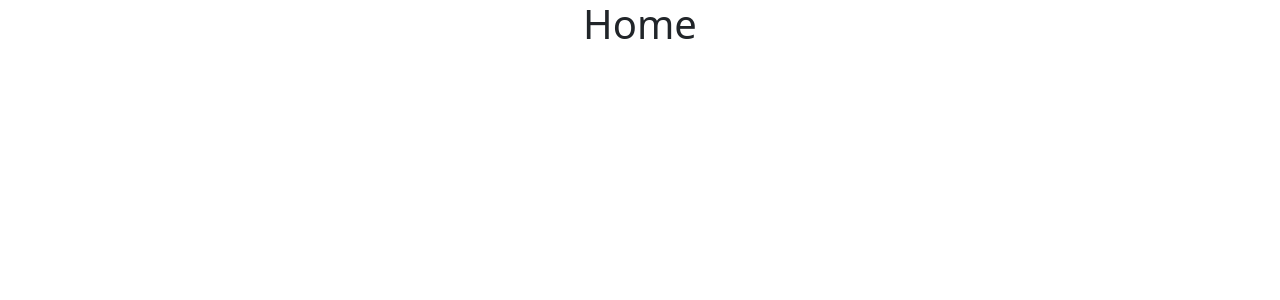
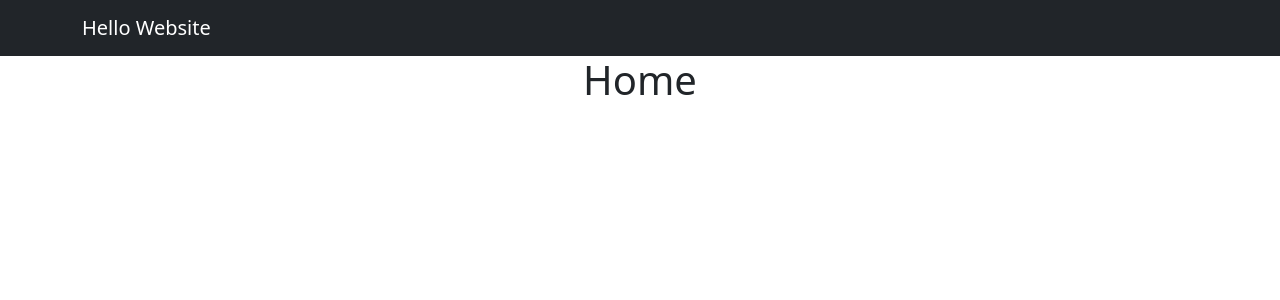
Before and after one commit to Kimriyeon/FirebaseClassProject, a React (Create React App) app: page / in a window 1280 px wide. Shown: the top 300 px of the page. Built offline with nearby package versions, Linux system fonts and the light colour scheme.

Commit message:
add header component

```diff
--- a/src/App.js
+++ b/src/App.js
@@ -6,6 +6,8 @@ import { Test } from "./components/Test";
 import { Home } from "./pages/Home";
 import { About } from "./pages/About";
 import { Contact } from "./pages/Contact";
+// components
+import { Header } from "./components/Header";
 import { Routes, Route } from "react-router-dom";
 
 const FirebaseApp = initializeApp(firebaseConfig);
@@ -13,6 +15,7 @@ const FirebaseApp = initializeApp(firebaseConfig);
 function App() {
   return (
     <div className="App">
+      <Header />
       <Routes>
         <Route path="/" element={<Home />} />
         <Route path="/about" element={<About />} />
--- /dev/null
+++ b/src/components/Header.js
@@ -0,0 +1,18 @@
+import Navbar from "react-bootstrap/Navbar"
+import Container from "react-bootstrap/Container"
+
+export function Header(props) {
+    return (
+        <Navbar bg="dark" variant="dark" expand="lg">
+            <Container>
+                <Navbar.Brand>
+                    Hello Website
+                </Navbar.Brand>
+                <Navbar.Toggle aria-controls="main-nav" />
+                <Navbar.Collapse id="main-nav">
+
+                </Navbar.Collapse>
+            </Container>
+        </Navbar>
+    )
+}
```
